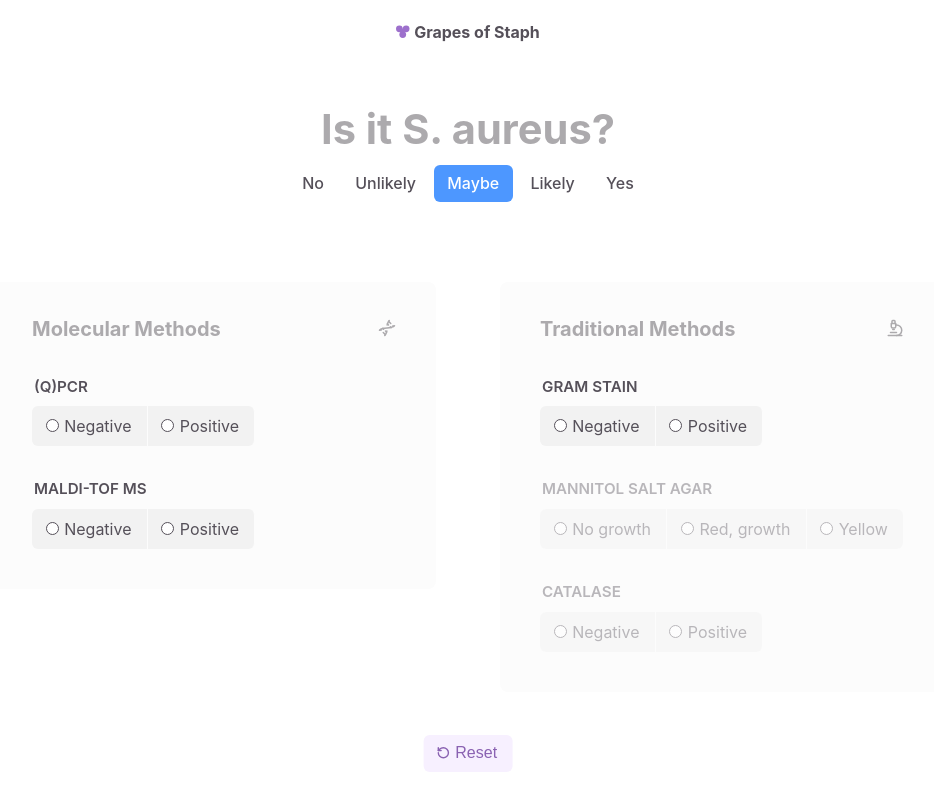
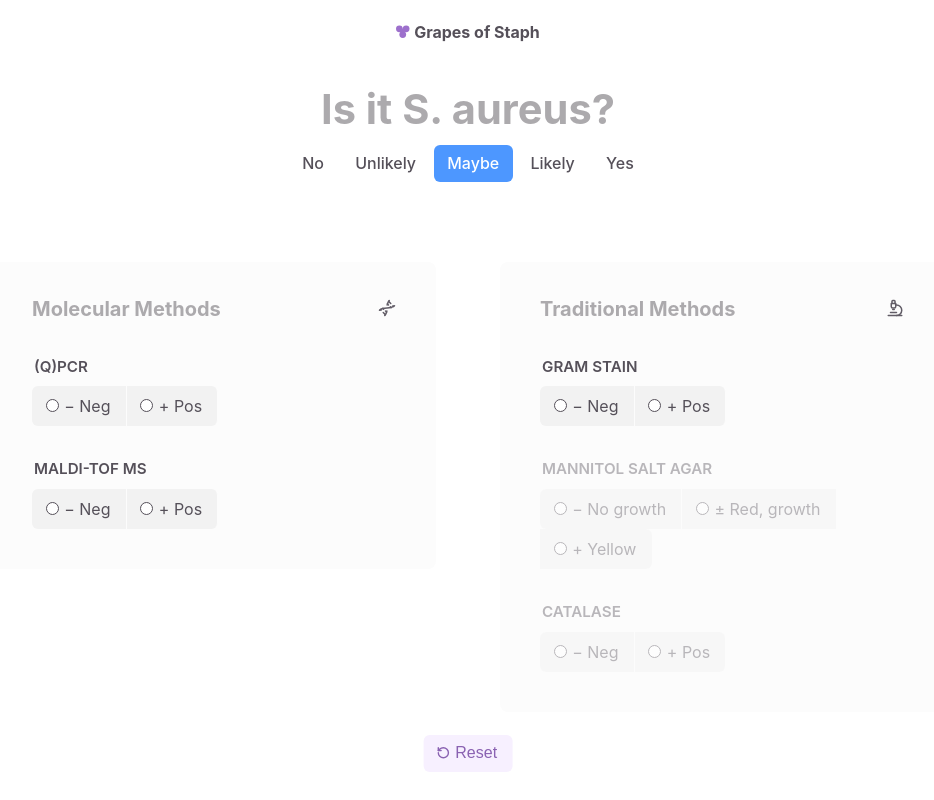
Before and after one commit to davbl/grapes-of-staph, a React (Vite) app: page / in a window 1280 px wide. Shown: the whole page, without its empty margins (172-1106 px from the left). Built offline with nearby package versions, Linux system fonts and the light colour scheme.

Commit message:
Updated radio btn labels, and icon color

```diff
--- a/src/components/MolecularMethods.jsx
+++ b/src/components/MolecularMethods.jsx
@@ -31,7 +31,7 @@ const MolecularMethods = () => {
           height="18"
           viewBox="0 0 24 24"
           fill="none"
-          stroke="#acaaad"
+          stroke="#615c66"
           strokeWidth="2"
           strokeLinecap="round"
           strokeLinejoin="round"
@@ -64,7 +64,7 @@ const MolecularMethods = () => {
               checked={pcr === "negative"}
               onChange={(e) => handleChange("pcr", e.target.value)}
             />
-            <span>Negative</span>
+            <span>− Neg</span>
           </label>
 
           <label>
@@ -75,7 +75,7 @@ const MolecularMethods = () => {
               checked={pcr === "positive"}
               onChange={(e) => handleChange("pcr", e.target.value)}
             />
-            <span>Positive</span>
+            <span>+ Pos</span>
           </label>
         </fieldset>
 
@@ -91,7 +91,7 @@ const MolecularMethods = () => {
               checked={maldi === "negative"}
               onChange={(e) => handleChange("maldi", e.target.value)}
             />
-            <span>Negative</span>
+            <span>− Neg</span>
           </label>
 
           <label>
@@ -102,7 +102,7 @@ const MolecularMethods = () => {
               checked={maldi === "positive"}
               onChange={(e) => handleChange("maldi", e.target.value)}
             />
-            <span>Positive</span>
+            <span>+ Pos</span>
           </label>
         </fieldset>
         {/*  */}
--- a/src/components/TraditionalMethods.jsx
+++ b/src/components/TraditionalMethods.jsx
@@ -42,7 +42,7 @@ const TraditionalMethods = () => {
           height="18"
           viewBox="0 0 24 24"
           fill="none"
-          stroke="#acaaad"
+          stroke="#615c66"
           strokeWidth="2"
           strokeLinecap="round"
           strokeLinejoin="round"
@@ -69,7 +69,7 @@ const TraditionalMethods = () => {
               checked={gram === "negative"}
               onChange={(e) => handleChange("gram", e.target.value)}
             />
-            <span>Negative</span>
+            <span>− Neg</span>
           </label>
 
           <label>
@@ -80,7 +80,7 @@ const TraditionalMethods = () => {
               checked={gram === "positive"}
               onChange={(e) => handleChange("gram", e.target.value)}
             />
-            <span>Positive</span>
+            <span>+ Pos</span>
           </label>
         </fieldset>
 
@@ -96,7 +96,7 @@ const TraditionalMethods = () => {
               checked={mannitol === "no-growth"}
               onChange={(e) => handleChange("mannitol", e.target.value)}
             />
-            <span>No growth</span>
+            <span>− No growth</span>
           </label>
 
           <label>
@@ -107,7 +107,7 @@ const TraditionalMethods = () => {
               checked={mannitol === "red"}
               onChange={(e) => handleChange("mannitol", e.target.value)}
             />
-            <span>Red, growth</span>
+            <span>± Red, growth</span>
           </label>
 
           <label>
@@ -118,7 +118,7 @@ const TraditionalMethods = () => {
               checked={mannitol === "yellow"}
               onChange={(e) => handleChange("mannitol", e.target.value)}
             />
-            <span>Yellow</span>
+            <span>+ Yellow</span>
           </label>
         </fieldset>
 
@@ -134,7 +134,7 @@ const TraditionalMethods = () => {
               checked={catalase === "negative"}
               onChange={(e) => handleChange("catalase", e.target.value)}
             />
-            <span>Negative</span>
+            <span>− Neg</span>
           </label>
 
           <label>
@@ -145,7 +145,7 @@ const TraditionalMethods = () => {
               checked={catalase === "positive"}
               onChange={(e) => handleChange("catalase", e.target.value)}
             />
-            <span>Positive</span>
+            <span>+ Pos</span>
           </label>
         </fieldset>
         {/*  */}
```
